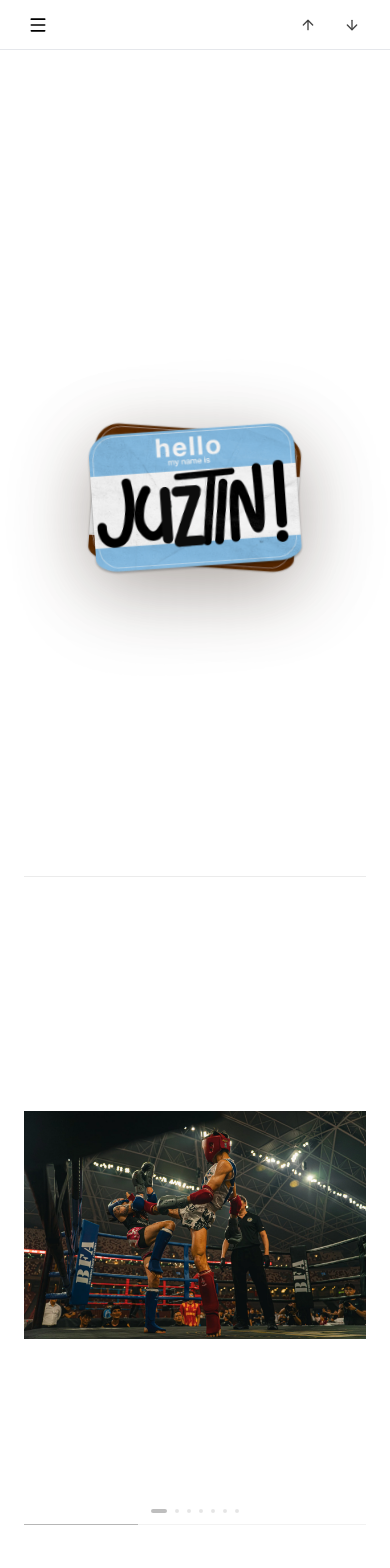
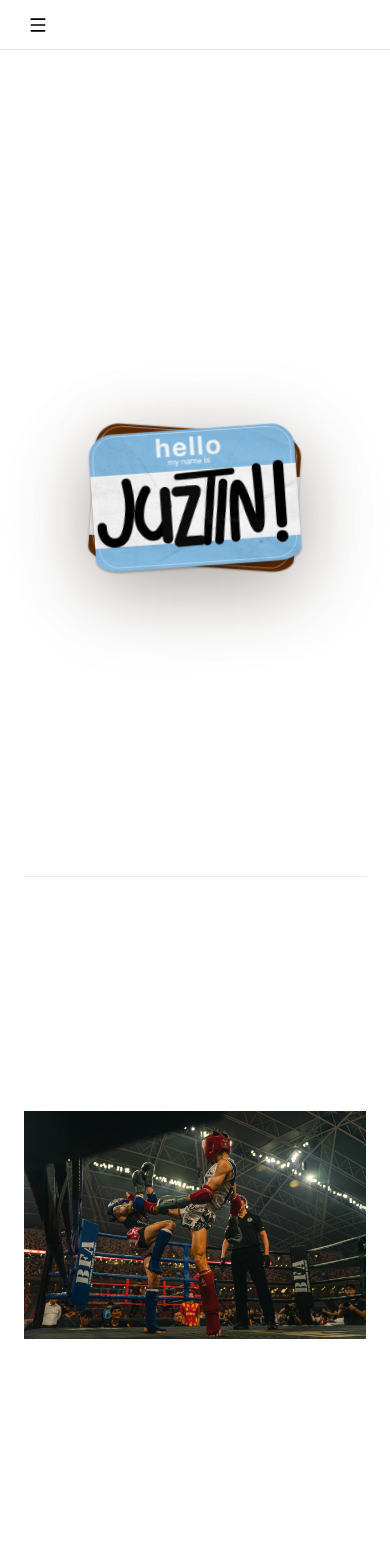
Before and after one commit to mrwhonow01/Portfolio, a React (Vite) app: page / in a window 390 px wide. Shown: the top 1568 px of the page. Built offline with nearby package versions, Linux system fonts and the light colour scheme.

Commit message:
style: remove mobile up/down arrows, clean homepage carousel controls, and remove org logo hover animations

```diff
--- a/src/components/EdzHomeView.tsx
+++ b/src/components/EdzHomeView.tsx
@@ -1,5 +1,4 @@
 import React, { useState, useEffect } from 'react';
-import { ChevronLeft, ChevronRight } from 'lucide-react';
 import { motion, AnimatePresence } from 'motion/react';
 import { PhotoItem } from '../types';
 
@@ -15,10 +14,8 @@ export const EdzHomeView: React.FC<EdzHomeViewProps> = ({ photos, className, sty
   const displayPhotos = featuredPhotos.length > 0 ? featuredPhotos : photos.slice(0, 6);
 
   const [currentIndex, setCurrentIndex] = useState(0);
-  const [isHovered, setIsHovered] = useState(false);
-  const [touchStartX, setTouchStartX] = useState<number | null>(null);
 
-  // Switch between images: unchanged interval (17.5s)
+  // Switch between images: smooth auto-advance interval (17.5s)
   useEffect(() => {
     if (displayPhotos.length <= 1) return;
     const interval = setInterval(() => {
@@ -39,66 +36,16 @@ export const EdzHomeView: React.FC<EdzHomeViewProps> = ({ photos, className, sty
     }
   }, [currentIndex, displayPhotos]);
 
-  // Keyboard navigation (ArrowLeft & ArrowRight)
-  useEffect(() => {
-    const handleKeyDown = (e: KeyboardEvent) => {
-      if (e.key === 'ArrowLeft') {
-        setCurrentIndex((prev) => (prev - 1 + displayPhotos.length) % displayPhotos.length);
-      } else if (e.key === 'ArrowRight') {
-        setCurrentIndex((prev) => (prev + 1) % displayPhotos.length);
-      }
-    };
-    window.addEventListener('keydown', handleKeyDown);
-    return () => window.removeEventListener('keydown', handleKeyDown);
-  }, [displayPhotos.length]);
-
-  // Mobile touch swipe gestures
-  const handleTouchStart = (e: React.TouchEvent) => {
-    if (e.touches && e.touches[0]) {
-      setTouchStartX(e.touches[0].clientX);
-    }
-  };
-
-  const handleTouchEnd = (e: React.TouchEvent) => {
-    if (touchStartX === null) return;
-    const touchEndX = e.changedTouches[0]?.clientX;
-    if (touchEndX !== undefined) {
-      const deltaX = touchEndX - touchStartX;
-      if (deltaX > 45) {
-        // Swiped right -> previous image
-        setCurrentIndex((prev) => (prev - 1 + displayPhotos.length) % displayPhotos.length);
-      } else if (deltaX < -45) {
-        // Swiped left -> next image
-        setCurrentIndex((prev) => (prev + 1) % displayPhotos.length);
-      }
-    }
-    setTouchStartX(null);
-  };
-
   const currentPhoto = displayPhotos[currentIndex] || displayPhotos[0];
-
-  const handlePrev = (e: React.MouseEvent) => {
-    e.stopPropagation();
-    setCurrentIndex((prev) => (prev - 1 + displayPhotos.length) % displayPhotos.length);
-  };
-
-  const handleNext = (e: React.MouseEvent) => {
-    e.stopPropagation();
-    setCurrentIndex((prev) => (prev + 1) % displayPhotos.length);
-  };
 
   return (
     <div
-      className={className || "w-full flex items-center justify-center relative select-none"}
+      className={className || "w-full flex items-center justify-center relative select-none pointer-events-none"}
       style={style !== undefined ? style : { height: 'calc(100vh - 100px)' }}
-      onMouseEnter={() => setIsHovered(true)}
-      onMouseLeave={() => setIsHovered(false)}
-      onTouchStart={handleTouchStart}
-      onTouchEnd={handleTouchEnd}
     >
-      {/* Pure, Minimalist Photo Frame (Non-clickable) */}
+      {/* Pure, Minimalist Photo Frame (Non-clickable, no chrome, no controls) */}
       {currentPhoto && (
-        <div className="relative w-full h-full flex items-center justify-center cursor-default select-none pointer-events-auto">
+        <div className="relative w-full h-full flex items-center justify-center select-none pointer-events-none">
           <AnimatePresence mode="wait">
             <motion.img
               key={currentPhoto.id}
@@ -111,67 +58,6 @@ export const EdzHomeView: React.FC<EdzHomeViewProps> = ({ photos, className, sty
               className="max-h-full max-w-full w-auto h-auto object-contain select-none pointer-events-none"
             />
           </AnimatePresence>
-
-          {/* Minimalist discreet arrow controls (fade in on hover) */}
-          {displayPhotos.length > 1 && (
-            <>
-              <button
-                type="button"
-                onClick={handlePrev}
-                aria-label="Previous image"
-                className={`absolute left-4 top-1/2 -translate-y-1/2 w-9 h-9 flex items-center justify-center bg-white/80 hover:bg-white text-black border border-black/10 shadow-sm transition-all duration-200 cursor-pointer ${
-                  isHovered ? 'opacity-90' : 'opacity-0 pointer-events-none'
-                }`}
-              >
-                <ChevronLeft className="w-4 h-4" />
-              </button>
-              <button
-                type="button"
-                onClick={handleNext}
-                aria-label="Next image"
-                className={`absolute right-4 top-1/2 -translate-y-1/2 w-9 h-9 flex items-center justify-center bg-white/80 hover:bg-white text-black border border-black/10 shadow-sm transition-all duration-200 cursor-pointer ${
-                  isHovered ? 'opacity-90' : 'opacity-0 pointer-events-none'
-                }`}
-              >
-                <ChevronRight className="w-4 h-4" />
-              </button>
-
-              {/* Minimalist unobtrusive dot indicators */}
-              <div
-                className={`absolute bottom-3 left-1/2 -translate-x-1/2 flex items-center gap-2 transition-opacity duration-300 ${
-                  isHovered ? 'opacity-80' : 'opacity-25'
-                }`}
-              >
-                {displayPhotos.map((photo, i) => (
-                  <button
-                    key={photo.id}
-                    type="button"
-                    onClick={(e) => {
-                      e.stopPropagation();
-                      setCurrentIndex(i);
-                    }}
-                    className={`transition-all rounded-full cursor-pointer ${
-                      currentIndex === i
-                        ? 'w-4 h-1 bg-black'
-                        : 'w-1 h-1 bg-black/40 hover:bg-black/70'
-                    }`}
-                    aria-label={`Jump to image ${i + 1}`}
-                  />
-                ))}
-              </div>
-
-              {/* Ultra-sleek progress line indicator */}
-              <div className="absolute bottom-0 left-0 right-0 h-[1.5px] bg-black/5 overflow-hidden pointer-events-none">
-                <motion.div
-                  key={currentIndex}
-                  initial={{ width: '0%' }}
-                  animate={{ width: '100%' }}
-                  transition={{ duration: 17.5, ease: 'linear' }}
-                  className="h-full bg-black/25"
-                />
-              </div>
-            </>
-          )}
         </div>
       )}
     </div>
--- a/src/components/EdzSidebar.tsx
+++ b/src/components/EdzSidebar.tsx
@@ -1,5 +1,5 @@
 import React, { useState, useEffect } from 'react';
-import { Menu, X, ChevronDown, ChevronRight, ArrowUp, ArrowDown, ShieldCheck, HelpCircle } from 'lucide-react';
+import { Menu, X, ChevronDown, ChevronRight, ShieldCheck, HelpCircle } from 'lucide-react';
 import { motion, AnimatePresence } from 'motion/react';
 import { PortfolioProfile } from '../types';
 import { TermsModal } from './TermsModal';
@@ -490,29 +490,7 @@ export const EdzSidebar: React.FC<EdzSidebarProps> = ({
           </AnimatePresence>
         </div>
 
-        {/* Page navigation scroll arrows with 44px touch targets */}
-        <div id="mob-pag-bttns" className="flex items-center">
-          {onScrollPrevious && (
-            <button
-              onClick={onScrollPrevious}
-              className="w-11 h-11 flex items-center justify-center text-[#444444] hover:text-black cursor-pointer"
-              title="Previous item"
-              aria-label="Previous item"
-            >
-              <ArrowUp className="w-4 h-4" />
-            </button>
-          )}
-          {onScrollNext && (
-            <button
-              onClick={onScrollNext}
-              className="w-11 h-11 flex items-center justify-center text-[#444444] hover:text-black cursor-pointer"
-              title="Next item"
-              aria-label="Next item"
-            >
-              <ArrowDown className="w-4 h-4" />
-            </button>
-          )}
-        </div>
+
       </div>
 
       {/* Mobile Slide-Out Drawer (#sidr-left) */}
```
Also changed, not shown: src/components/JustinLeHomeView.tsx (+12 -12 lines).
